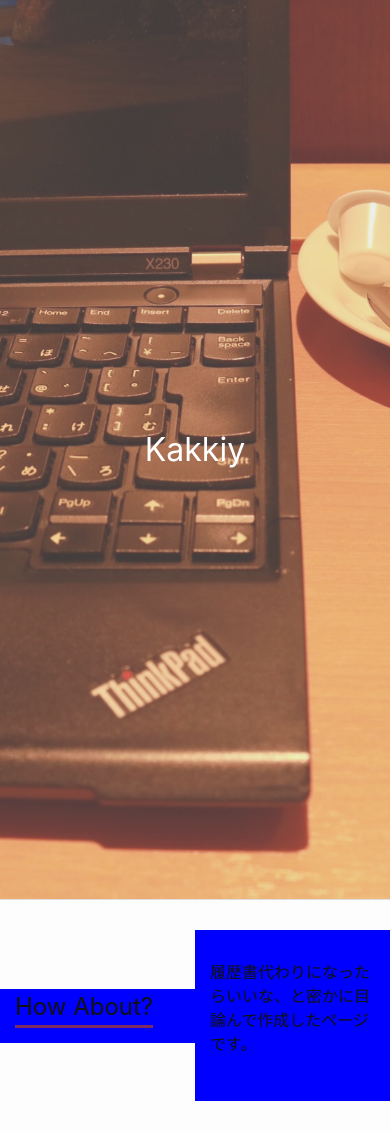
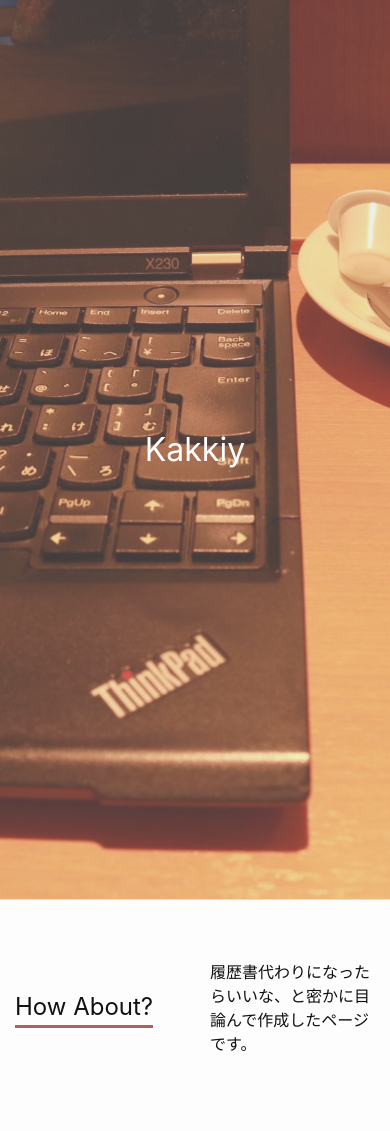
Before and after one commit to NNN-kakimoto/mySite, a Jekyll site: the page built from index.md, in a window 390 px wide. Shown: the top 1131 px of the page. Built offline with Jekyll 4.4.1, drawn with Linux system fonts in a browser that asks for light colours; grey boxes are pictures that could not be loaded.

Commit message:
important

```diff
--- a/_includes/css/main.scss
+++ b/_includes/css/main.scss
@@ -602,7 +602,6 @@
 }
 @media screen and (max-width: 575px) {
 	.col-sm-6{
-		width: 100%;
-		background-color: blue;
+		width: 100% !important;
 	}
 }
```
